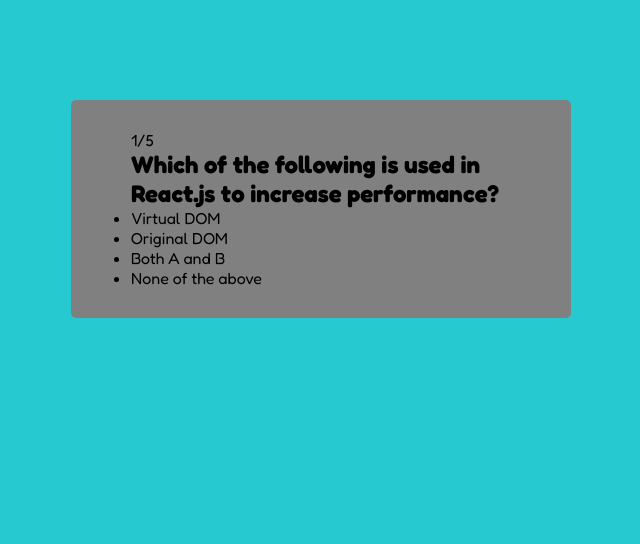
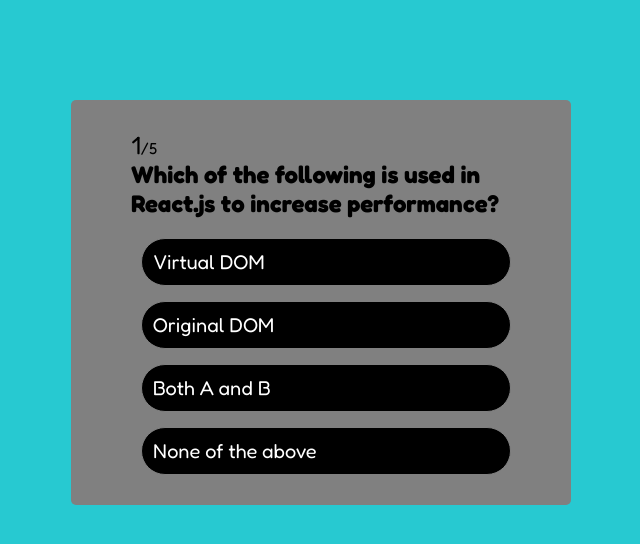
Before and after one commit to siddsrrm/Geography-quiz, a React (Vite) app in the folder geoquiz-project/: page /#/CapitalsQuiz in a window 1280 px wide. Shown: the top 544 px of the page, without its empty margins (313-953 px from the left). Built offline with nearby package versions, Linux system fonts and the light colour scheme.

Commit message:
created reactive answer choices

```diff
--- a/geoquiz-project/src/Pages/CapitalsQuizPage/CapitalsQuiz.jsx
+++ b/geoquiz-project/src/Pages/CapitalsQuizPage/CapitalsQuiz.jsx
@@ -7,10 +7,17 @@
   const [currentQuestion, setCurrentQuestion] = useState(0);
   const [answerIndex, setAnswerIndex] = useState(null);
   const [answer, setAnswer] = useState(null);
+  const [isAnswered, setIsAnswered] = useState(false);
   const { question, choices, correctAnswer } = questions[currentQuestion];
 
   const onAnswerClick = (answer, index) => {
+
+    if (isAnswered) {
+      return;
+    }
+
     setAnswerIndex(index);
+    setIsAnswered(true);
 
     if (answer === correctAnswer) {
       setAnswer(true);
@@ -22,35 +29,34 @@
 
   return (
     <motion.div
-        initial={{opacity:0, y:100}}
-        animate={{opacity: 1, y:0}}
-        transition={{duration: 1, ease:"easeOut", delay:0.2}}
+      initial={{ opacity: 0, y: 100 }}
+      animate={{ opacity: 1, y: 0 }}
+      transition={{ duration: 1, ease: 'easeOut', delay: 0.2 }}
       className={styles.container}
     >
-
       <>
         <span className={styles.questionnum}>{currentQuestion + 1}</span>
         <span className={styles.totalquestionnum}>/{questions.length}</span>
         <h2>{question}</h2>
         <ul>
-            {
-              choices.map((answer, index) =>(
+          {choices.map((choice, index) => {
+            let className;
+            if (isAnswered) {
+              className = choice === correctAnswer ? styles.correctanswer : styles.incorrectanswer;
+            }
 
+            return (
               <li
-                  onClick={() => onAnswerClick(answer, index)}
-                  key={answer}
-                  className={answerIndex === index ? styles.selectedAnswer : null}
+                onClick={onAnswerClick}
+                key={choice}
+                className={className}
               >
-                  {answer}
-
+                {choice}
               </li>
-
-              ))
-            }
+            );
+          })}
         </ul>
       </>
-
-
     </motion.div>
   )
 }
--- a/geoquiz-project/src/Pages/CapitalsQuizPage/CapitalsQuiz.module.css
+++ b/geoquiz-project/src/Pages/CapitalsQuizPage/CapitalsQuiz.module.css
@@ -9,3 +9,33 @@
     padding: 30px 60px;
 
 }
+
+.questionnum {
+    font-size: 25px;
+}
+
+ul {
+    margin-top: 20px;
+    margin-left: 10px;
+
+    li {
+        text-decoration: none;
+        list-style: none;
+        font-size: 20px;
+        background-color: black;
+        color:white;
+        border: 1px solid gray;
+        border-radius: 25px;
+        padding: 11px;
+        margin-top: 15px;
+        cursor: pointer;
+    }
+
+    .correctanswer{
+        background-color: green;
+    }
+    .incorrectanswer{
+        background-color: red;
+    }
+
+}
```
Lines whose indentation alone changed are shown as unchanged.
